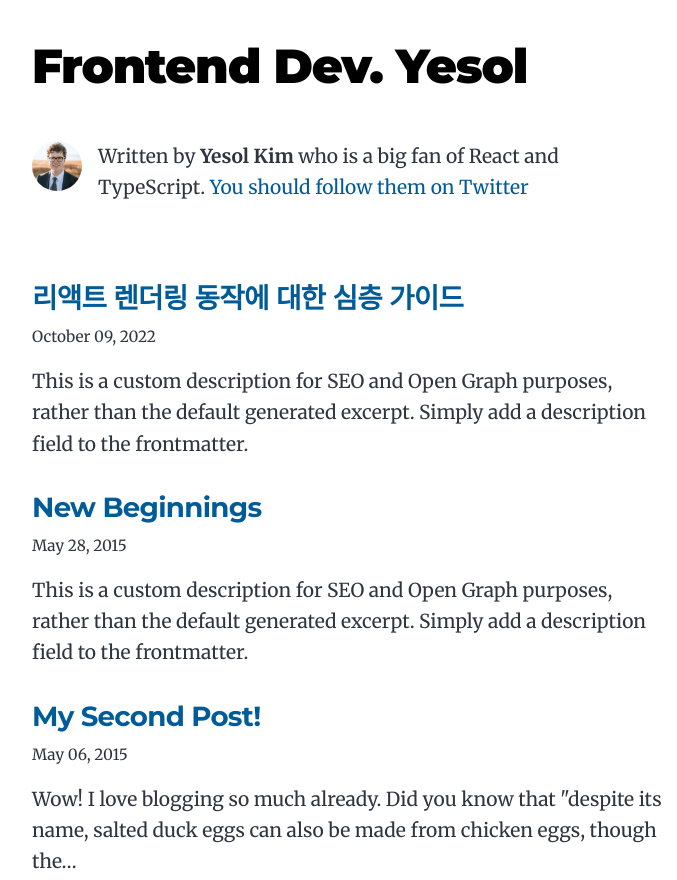
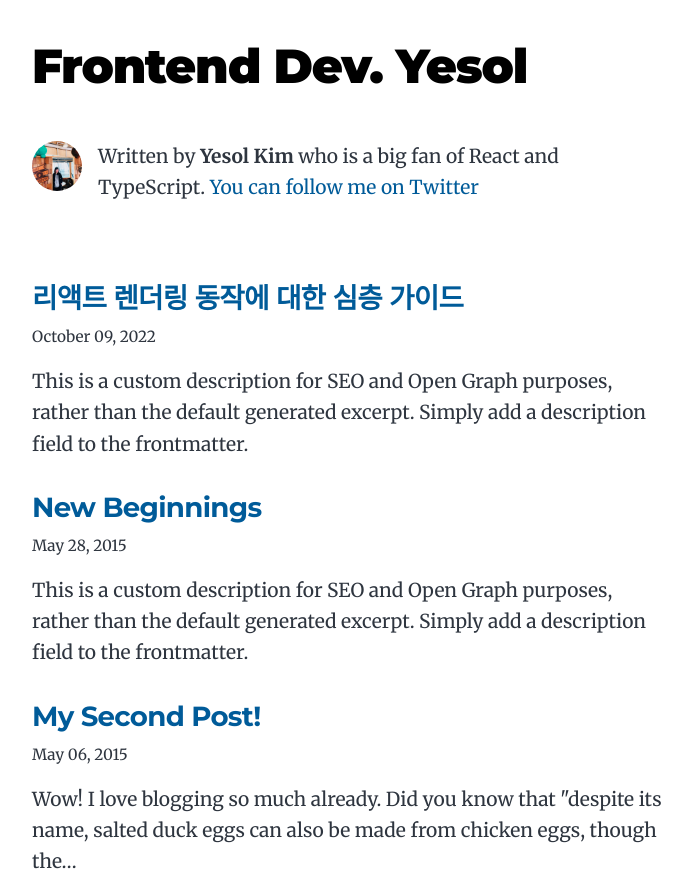
Before and after one commit to YeThor/yethor.github.io, a Gatsby site: page / in a window 1280 px wide. Shown: the top 880 px of the page, without its empty margins (292-969 px from the left). Built offline with nearby package versions, Linux system fonts and the light colour scheme; Gatsby itself is replaced by a stand-in of ours.

Commit message:
:bento: change a image file of my profile

```diff
--- a/src/components/bio.js
+++ b/src/components/bio.js
@@ -36,7 +36,7 @@
         className="bio-avatar"
         layout="fixed"
         formats={["auto", "webp", "avif"]}
-        src="../images/profile-pic.png"
+        src="../images/profile-pic.jpeg"
         width={50}
         height={50}
         quality={95}
@@ -47,7 +47,7 @@
           Written by <strong>{author.name}</strong> {author?.summary || null}
           {` `}
           <a href={`https://twitter.com/${social?.twitter || ``}`}>
-            You should follow them on Twitter
+            You can follow me on Twitter
           </a>
         </p>
       )}
```
Also changed, not shown: src/images/profile-pic.jpeg (added), src/images/profile-pic.png (deleted).
